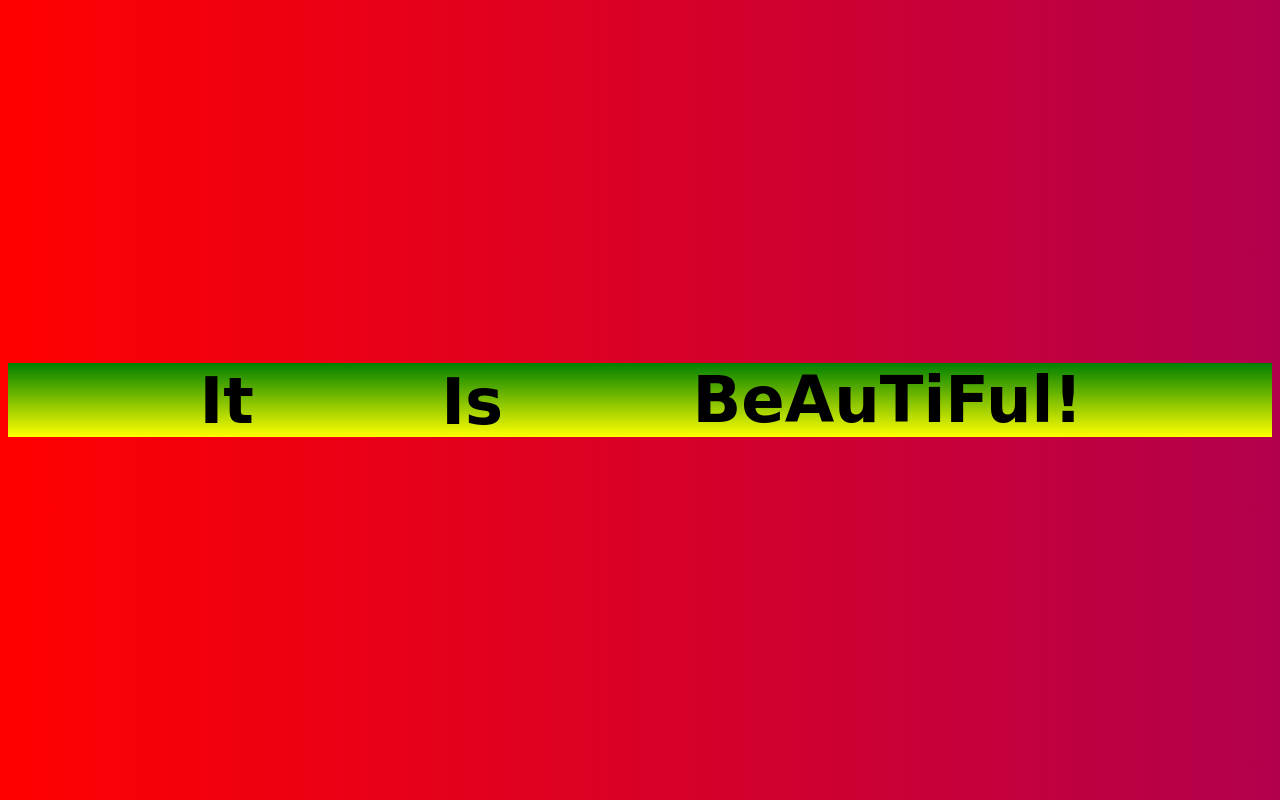
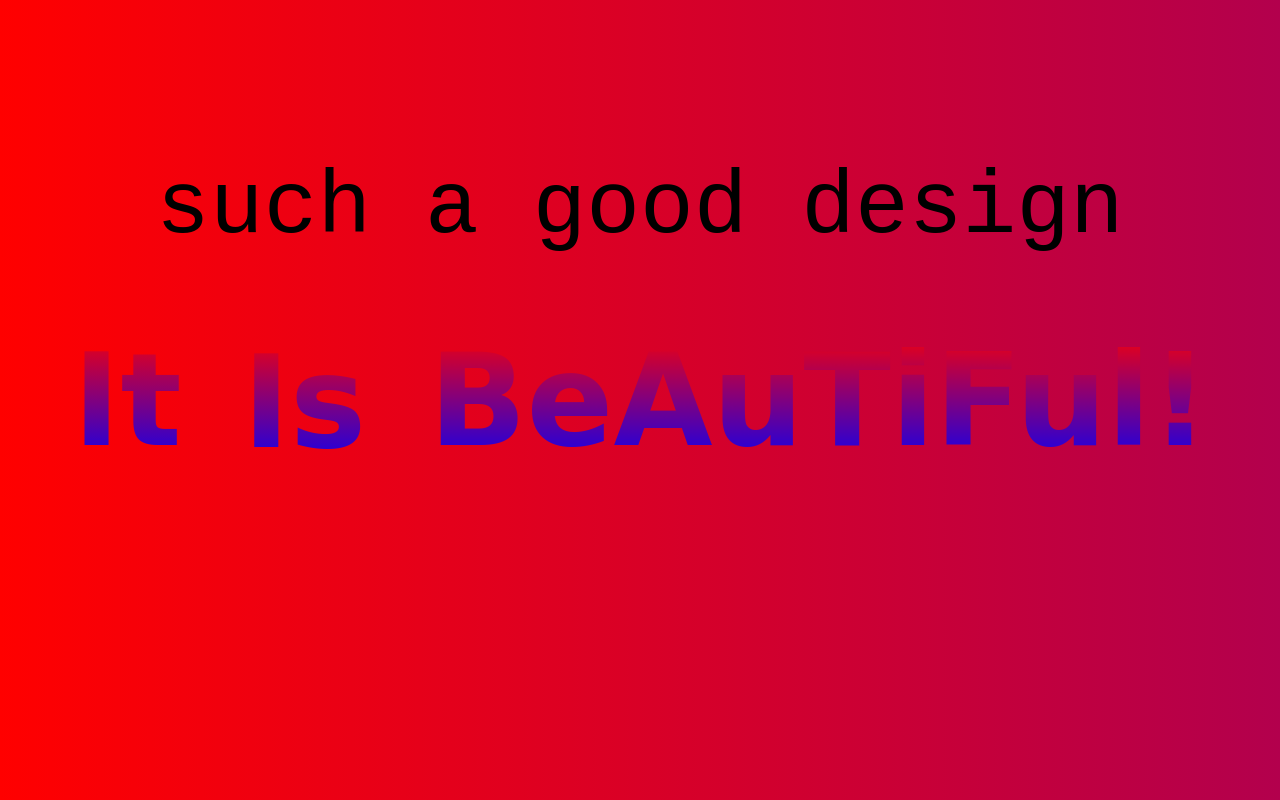
Before and after one commit to SWE3T/Gradient, a plain HTML site: page src/Index.html in a window 1280 px wide. Drawn offline with Linux system fonts and the light colour scheme.

Commit message:
And... It's done!

```diff
--- a/src/Index.html
+++ b/src/Index.html
@@ -1,12 +1,12 @@
 <head>
-    <title>Olá</title>
+    <title>WOW</title>
     <meta http-equiv="Content-Type" content="text/html; charset=UTF-8">
     <meta name="viewport" content="width=device-width, initial-scale=1">
     <link rel="stylesheet" href="style.css">
 </head>
 
 <body>
-    <div class="texto">
+    <div class="text">
         <li class="first">
             It
         </li>
@@ -17,4 +17,8 @@
             BeAuTiFul!
         </li>
     </div>
+
+    <div class="forth">
+        such a good design
+    </div>
 </body>
--- a/src/style.css
+++ b/src/style.css
@@ -1,37 +1,49 @@
-/* body {
-    background: linear-gradient(90deg, #f8ff00 0%, #3ad59f 100%);
-} */
+body {
+    background: linear-gradient(90deg, red, purple, purple, blue);
+    background-size: 500% 500%;
+    animation: gradient 5s ease infinite;
+}
 
-.texto {
+.text {
     position: relative;
     display: flex;
     text-align: center;
     top: 50%;
     transform: translate(0px, -50%);
-    font-size: 4rem;
+    font-size: 10vw;
     font-weight: 900;
     font-family: cursive;
     list-style-type: none;
-    background: -webkit-linear-gradient(green, yellow);
-    animation: gradient 10s ease infinite;
     align-content: space-around;
     justify-content: space-evenly;
 }
 
-.first{
-    animation: vibrate 1.5s linear infinite both;
-}
-.second{
-    animation: vibrate 2s linear infinite both;
-}
-.third{
-    animation: vibrate 1s linear infinite both;
+.first {
+    animation: vibrate 1.5s linear infinite both, gradient 10s ease infinite;
+    background: -webkit-linear-gradient(red, blue);
+    -webkit-background-clip: text;
+    -webkit-text-fill-color: transparent;
 }
 
-body {
-    background: linear-gradient(90deg, red, purple, purple, blue);
-    background-size: 500% 500%;
-    animation: gradient 5s ease infinite;
+.second {
+    animation: vibrate 2s linear infinite both, gradient 10s ease infinite;
+    background: -webkit-linear-gradient(red, blue);
+    -webkit-background-clip: text;
+    -webkit-text-fill-color: transparent;
+}
+
+.third {
+    animation: vibrate 1s linear infinite both, gradient 10s ease infinite;
+    background: -webkit-linear-gradient(red, blue);
+    -webkit-background-clip: text;
+    -webkit-text-fill-color: transparent;
+}
+
+.forth{
+    text-align: center;
+    font-size: 7vw;
+    font-family: 'Courier New', Courier, monospace;
+
 }
 
 @keyframes gradient {
```
